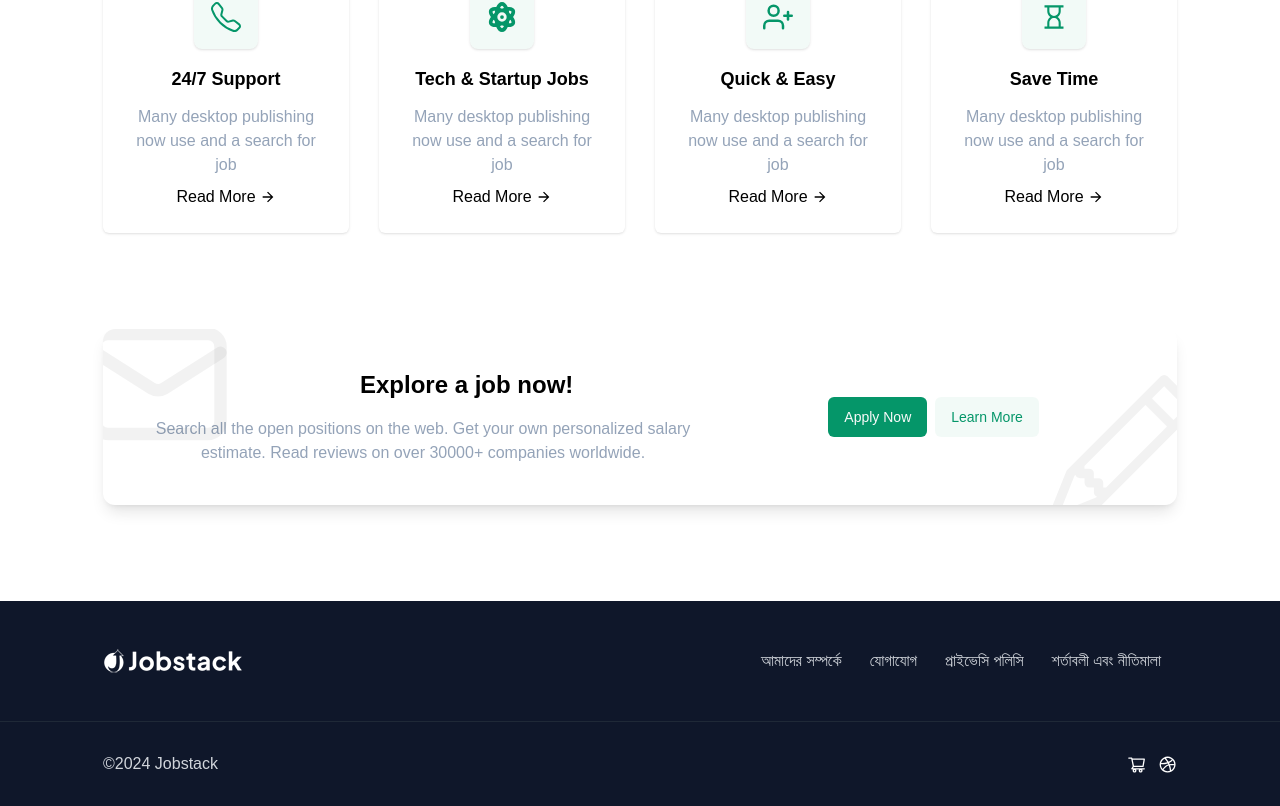
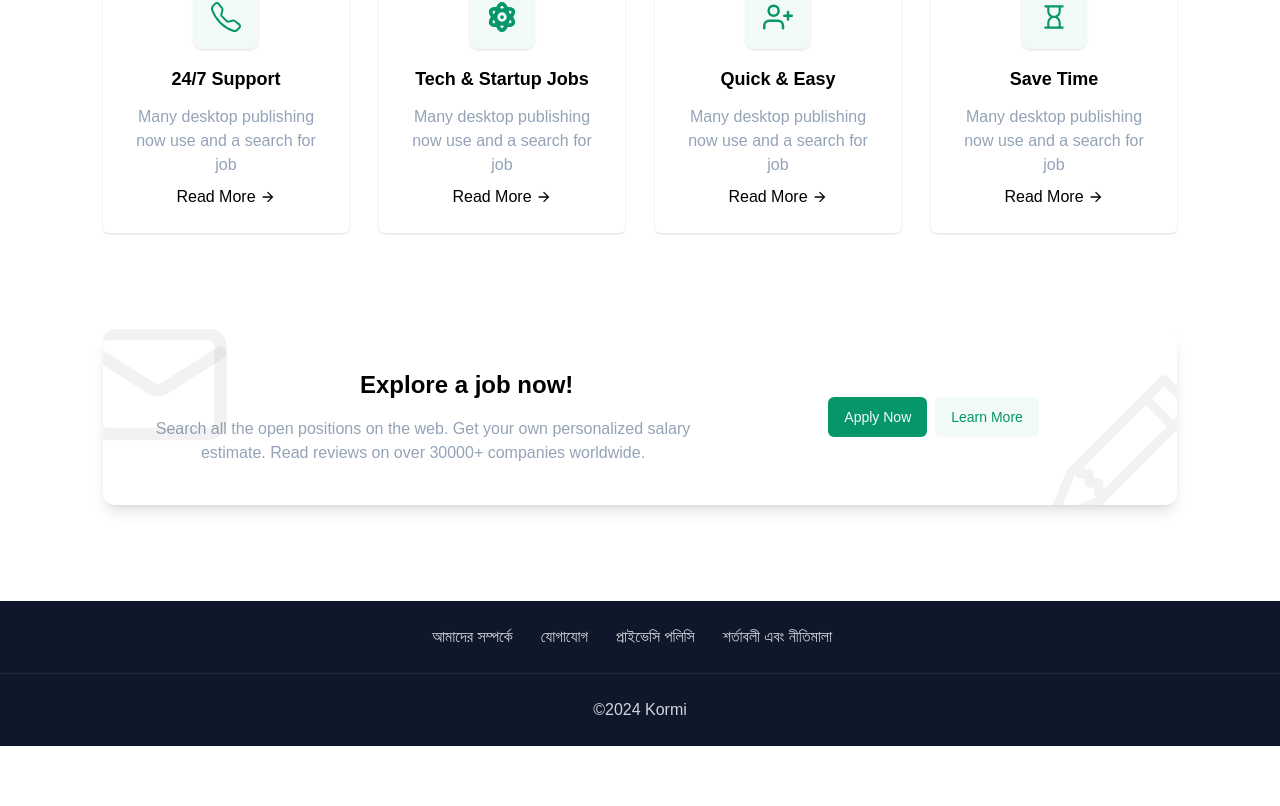
Before and after one commit to AhmedTHossain/nibay-backend, a Next.js app: page /jobs in a window 1280 px wide. Shown: the part 1487-2293 px from the top of the page. After the commit the page ends 2233 px from the top, so only its background shows below. Built offline with nearby package versions, Linux system fonts and the light colour scheme.

Commit message:
feat: update changes

```diff
--- a/app/components/header/index.tsx
+++ b/app/components/header/index.tsx
@@ -60,9 +60,8 @@ const Header = () => {
             />
           </Link>
 
-          <Navigation />
-
           <div className="flex space-x-3">
+            <Navigation />
             <ProfileMenu />
             {/* <ModeToggle /> */}
           </div>
--- a/app/page.tsx
+++ b/app/page.tsx
@@ -231,7 +231,7 @@ export default function Home() {
                   />
                   <div className="absolute lg:bottom-20 -bottom-24 xl:-end-20 lg:-end-10 end-2 p-4 rounded-lg shadow-md dark:shadow-gray-800 bg-white dark:bg-slate-900 w-60 z-2">
                     <h5 className="text-lg font-semibold mb-3">
-                      5k+ candidates get job
+                      ৫ হাজারেরও বেশি প্রার্থী চাকরি পেয়েছেন।
                     </h5>
                   </div>
                 </div>
@@ -255,7 +255,7 @@ export default function Home() {
                       <path d="M172,228a12,12,0,0,1-12,12H96a12,12,0,0,1,0-24h64A12,12,0,0,1,172,228ZM230.94,58.48A115.25,115.25,0,0,0,190.4,13.86a12,12,0,1,0-12.8,20.29,90.1,90.1,0,0,1,32,35.38A12,12,0,0,0,220.3,76a11.86,11.86,0,0,0,5.51-1.35A12,12,0,0,0,230.94,58.48ZM46.37,69.53a90.1,90.1,0,0,1,32-35.38A12,12,0,1,0,65.6,13.86,115.25,115.25,0,0,0,25.06,58.48a12,12,0,0,0,5.13,16.17A11.86,11.86,0,0,0,35.7,76,12,12,0,0,0,46.37,69.53Zm173.51,98.35A20,20,0,0,1,204,200H52a20,20,0,0,1-15.91-32.12c7.17-9.33,15.73-26.62,15.88-55.94A76,76,0,0,1,204,112C204.15,141.26,212.71,158.55,219.88,167.88ZM196.34,176c-8.16-13-16.19-33.57-16.34-63.94A52,52,0,1,0,76,112c-.15,30.42-8.18,51-16.34,64Z" />
                     </svg>
                     <p className="text-lg font-semibold mb-0 ms-2">
-                      Job Alert Subscribe
+                      জব অ্যালার্ট সাবস্ক্রাইব
                     </p>
                   </div>
                 </div>
@@ -266,10 +266,10 @@ export default function Home() {
         </div>
       </section>
 
-      <section className="relative md:py-8 py-8">
+      <section className="relative">
         <div className="container">
           <div className="grid grid-cols-1 pb-8 text-center">
-            <h3 className="mb-4 md:text-[26px] md:leading-normal text-2xl leading-normal font-semibold">
+            <h3 className="md:text-[26px] md:leading-normal text-2xl leading-normal font-semibold">
               জব্‌স
             </h3>
           </div>
@@ -279,8 +279,11 @@ export default function Home() {
             <div className="container z-1">
               <div className="flex justify-end">
                 <Link href="/">
-                  <Button className="bg-emerald-600/5 border-emerald-100 border hover:bg-emerald-600 hover:border-emerald-600 font-semibold text-emerald-600 hover:text-white rounded-md ms-2">
-                    Create New Job
+                  <Button
+                    size="lg"
+                    className="bg-emerald-600/5 border-emerald-100 border hover:bg-emerald-600 hover:border-emerald-600 font-semibold text-emerald-600 hover:text-white rounded-md ms-2"
+                  >
+                    নতুন চাকরি তৈরি করুন
                   </Button>
                 </Link>
               </div>
@@ -325,10 +328,10 @@ export default function Home() {
         </div>
       </section>
 
-      <section className="relative md:py-24 py-16">
+      <section className="relative md:py-28 py-16">
         <div className="container">
           <div className="grid grid-cols-1 pb-8 text-center">
-            <h3 className="mb-4 md:text-[26px] md:leading-normal text-2xl leading-normal font-semibold">
+            <h3 className="mb-1 md:text-[26px] md:leading-normal text-2xl leading-normal font-semibold">
               কিভাবে এটি কাজ করে?
             </h3>
             {/* <p className="text-slate-400 max-w-xl mx-auto">
@@ -337,7 +340,7 @@ export default function Home() {
               companies worldwide.
             </p> */}
           </div>
-          <div className="grid grid-cols-1 lg:grid-cols-3 md:grid-cols-2 mt-1 gap-[30px]">
+          <div className="grid grid-cols-1 lg:grid-cols-3 md:grid-cols-2 gap-6">
             {howItWorksItems.map((item) => {
               return <HowItWorks key={item.id} {...item} />;
             })}
--- a/components/sections/Footer.tsx
+++ b/components/sections/Footer.tsx
@@ -10,11 +10,11 @@ const Footer = () => {
     <footer className="relative bg-slate-900 dark:bg-slate-800">
       <div className="container">
         <div className="grid grid-cols-1">
-          <div className="relative py-12">
+          <div className="relative py-6">
             <div className="relative w-full">
-              <div className="flex items-center justify-between md:flex-row flex-col md:space-y-0 space-y-3">
+              <div className="flex items-center justify-center md:flex-row flex-col md:space-y-0 space-y-3">
                 <div className="">
-                  <Link
+                  {/* <Link
                     className="flex justify-center md:justify-start focus:outline-none"
                     href="/"
                   >
@@ -23,7 +23,7 @@ const Footer = () => {
                       alt="App logo"
                       className="h-[24px] inline-block"
                     />
-                  </Link>
+                  </Link> */}
                 </div>
                 <div className="">
                   <ul className="list-disc footer-list md:text-left text-center space-x-3">
@@ -47,15 +47,15 @@ const Footer = () => {
         </div>
       </div>
 
-      <div className="py-[30px] px-0 border-t border-gray-800 dark:border-gray-700">
+      <div className="py-6 px-0 border-t border-gray-800 dark:border-gray-700">
         <div className="container text-center">
-          <div className="flex items-center justify-between md:flex-row flex-col md:space-y-0 space-y-4">
-            <div className="md:text-left text-center">
+          <div className="flex items-center justify-center">
+            <div className="text-center">
               <p className="text-gray-300 font-medium ">
-                ©{new Date().getFullYear()} Jobstack
+                ©{new Date().getFullYear()} Kormi
               </p>
             </div>
-            <ul className="list-none md:text-right text-center flex space-x-3">
+            {/* <ul className="list-none md:text-right text-center flex space-x-3">
               <li className="inline">
                 <a
                   className="text-white"
@@ -94,7 +94,7 @@ const Footer = () => {
                   </svg>
                 </a>
               </li>
-            </ul>
+            </ul> */}
           </div>
         </div>
       </div>
--- a/components/sections/home/how-it-works.tsx
+++ b/components/sections/home/how-it-works.tsx
@@ -18,7 +18,7 @@ export function HowItWorks(props: HowItWorksProps) {
   const { text, title, Icon } = props;
 
   return (
-    <div className="p-6 hover:shadow-xl hover:shadow-gray-100 dark:hover:shadow-gray-800 transition duration-500 rounded-2xl mt-6 text-center">
+    <div className="p-6 hover:shadow-xl hover:shadow-gray-100 dark:hover:shadow-gray-800 transition duration-500 rounded-2xl text-center">
       <div className="size-14 bg-emerald-600/5 text-emerald-600 rounded-xl text-2xl flex align-middle justify-center items-center mx-auto shadow-sm dark:shadow-gray-800">
         <Icon />
       </div>
```
